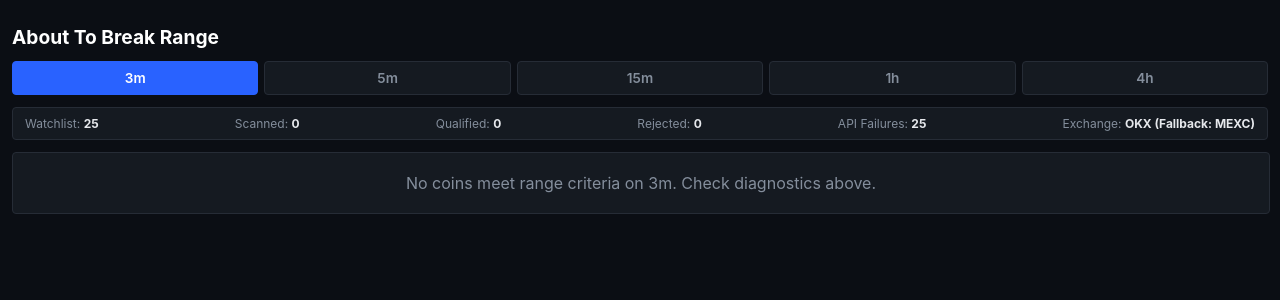
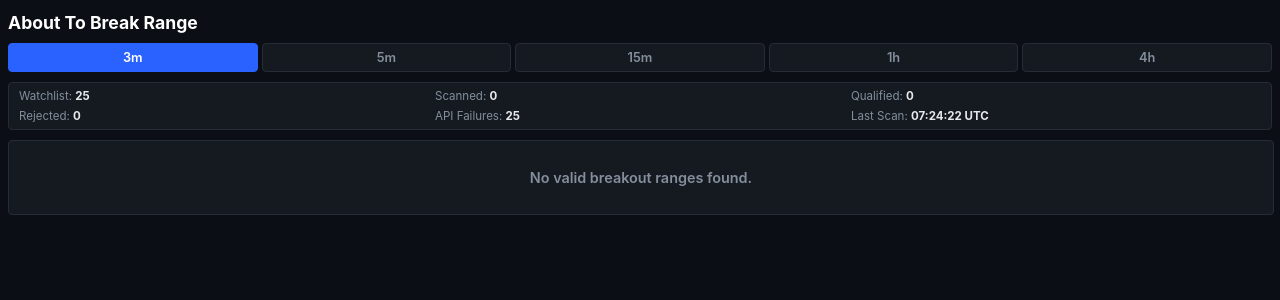
Before and after one commit to Jemomo123/About-to-break-range-detector-, a Flask app: page /?tf=3m in a window 1280 px wide. Shown: the top 300 px of the page. Run offline with Flask 3, Linux system fonts and the light colour scheme.

Commit message:
Refactor index.html styles and add meta refresh
Updated styles for improved layout and readability.

```diff
--- a/templates/index.html
+++ b/templates/index.html
@@ -3,6 +3,7 @@
 <head>
     <meta charset="UTF-8">
     <meta name="viewport" content="width=device-width, initial-scale=1.0">
+    <meta http-equiv="refresh" content="15">
     <title>About To Break Range</title>
     <style>
         :root {
@@ -21,39 +22,41 @@
             background-color: var(--bg-color);
             color: var(--text-main);
             margin: 0;
-            padding: 12px;
+            padding: 8px;
         }
 
-        h1 { font-size: 1.2rem; color: #fff; margin-bottom: 12px; font-weight: 700; }
+        h1 { font-size: 1.1rem; color: #fff; margin: 4px 0 10px 0; font-weight: 700; }
 
-        .tf-container { display: flex; gap: 6px; margin-bottom: 12px; }
+        .tf-container { display: flex; gap: 4px; margin-bottom: 10px; }
         .tf-btn {
-            flex: 1; padding: 8px 0; background: var(--card-bg); color: var(--text-sub);
+            flex: 1; padding: 6px 0; background: var(--card-bg); color: var(--text-sub);
             text-align: center; text-decoration: none; border-radius: 4px;
-            font-size: 0.85rem; font-weight: 600; border: 1px solid var(--border-color);
+            font-size: 0.8rem; font-weight: 600; border: 1px solid var(--border-color);
         }
         .tf-btn.active { background: var(--accent-blue); color: #fff; border-color: var(--accent-blue); }
 
         .diag-bar {
             background: var(--card-bg); border: 1px solid var(--border-color);
-            padding: 8px 12px; border-radius: 4px; font-size: 0.75rem;
-            color: var(--text-sub); margin-bottom: 12px;
-            display: flex; flex-wrap: wrap; gap: 10px; justify-content: space-between;
+            padding: 6px 10px; border-radius: 4px; font-size: 0.72rem;
+            color: var(--text-sub); margin-bottom: 10px;
+            display: grid; grid-template-columns: repeat(3, 1fr); gap: 6px;
         }
         .diag-item strong { color: var(--text-main); }
 
         .table-wrapper { width: 100%; overflow-x: auto; border: 1px solid var(--border-color); border-radius: 4px; background: var(--card-bg); }
-        table { width: 100%; border-collapse: collapse; font-size: 0.8rem; text-align: left; }
-        th, td { padding: 10px 8px; border-bottom: 1px solid var(--border-color); white-space: nowrap; }
-        th { background: #1a202c; color: var(--text-sub); font-size: 0.7rem; text-transform: uppercase; }
+        table { width: 100%; border-collapse: collapse; font-size: 0.75rem; text-align: left; }
+        th, td { padding: 8px 6px; border-bottom: 1px solid var(--border-color); white-space: nowrap; }
+        th { background: #1a202c; color: var(--text-sub); font-size: 0.65rem; text-transform: uppercase; }
 
-        .score-pill { display: inline-block; padding: 2px 6px; border-radius: 4px; font-weight: bold; background: rgba(41, 98, 255, 0.2); color: #58a6ff; }
+        .score-pill { display: inline-block; padding: 2px 4px; border-radius: 3px; font-weight: bold; background: rgba(41, 98, 255, 0.2); color: #58a6ff; font-size: 0.7rem; }
         .dir-UPSIDE { color: var(--accent-green); font-weight: bold; }
         .dir-DOWNSIDE { color: var(--accent-red); font-weight: bold; }
         .dir-BALANCED { color: #f0b90b; font-weight: bold; }
 
-        .modal { display: none; position: fixed; top: 0; left: 0; width: 100%; height: 100%; background: rgba(0,0,0,0.8); justify-content: center; align-items: center; }
-        .modal-content { background: var(--card-bg); border: 1px solid var(--border-color); padding: 20px; border-radius: 6px; width: 85%; max-width: 400px; }
+        .empty-msg { padding: 28px 12px; text-align: center; color: var(--text-sub); font-size: 0.9rem; font-weight: 600; }
+
+        .modal { display: none; position: fixed; top: 0; left: 0; width: 100%; height: 100%; background: rgba(0,0,0,0.85); justify-content: center; align-items: center; z-index: 1000; }
+        .modal-content { background: var(--card-bg); border: 1px solid var(--border-color); padding: 16px; border-radius: 6px; width: 85%; max-width: 360px; font-size: 0.85rem; }
         .close-btn { float: right; cursor: pointer; color: var(--text-sub); font-size: 1.2rem; }
     </style>
 </head>
@@ -74,7 +77,7 @@
         <span class="diag-item">Qualified: <strong>{{ diagnostics.qualified or 0 }}</strong></span>
         <span class="diag-item">Rejected: <strong>{{ diagnostics.rejected or 0 }}</strong></span>
         <span class="diag-item">API Failures: <strong>{{ diagnostics.api_failures or 0 }}</strong></span>
-        <span class="diag-item">Exchange: <strong>{{ diagnostics.exchange or 'OKX' }}</strong></span>
+        <span class="diag-item">Last Scan: <strong>{{ diagnostics.scan_timestamp or 'N/A' }}</strong></span>
     </div>
 
     <div class="table-wrapper">
@@ -104,8 +107,8 @@
             </tbody>
         </table>
         {% else %}
-        <div style="padding: 20px; text-align: center; color: var(--text-sub);">
-            No coins meet range criteria on {{ selected_tf }}. Check diagnostics above.
+        <div class="empty-msg">
+            No valid breakout ranges found.
         </div>
         {% endif %}
     </div>
```
